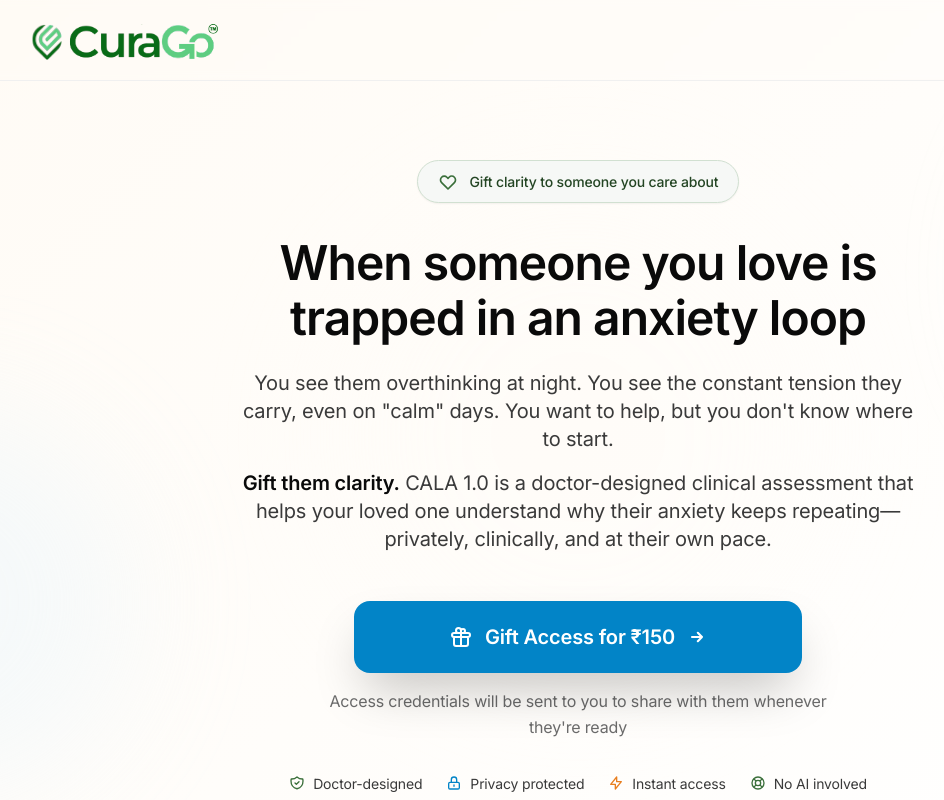
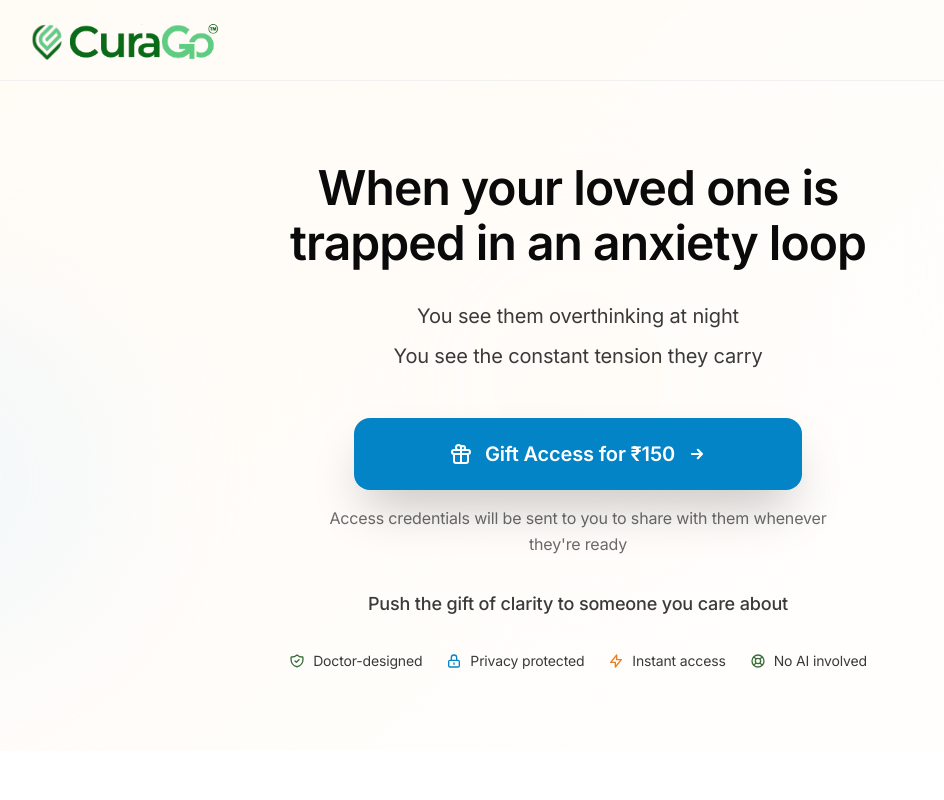
Before and after one commit to raghavendra-10/curagonew, a Next.js app: page /care in a window 1280 px wide. Shown: the top 800 px of the page, without its empty margins (62-1006 px from the left). Built offline with nearby package versions, Linux system fonts and the light colour scheme.

Commit message:
style: update CareHero component text for clarity and emotional impact

```diff
--- a/components/care/CareHero.jsx
+++ b/components/care/CareHero.jsx
@@ -12,28 +12,18 @@
 
       <div className="w-full max-w-container mx-auto relative z-10">
         <div className="max-w-4xl mx-auto text-center">
-          {/* Emoji or Icon Header */}
-          <div className="mb-8 flex justify-center">
-            <div className="inline-flex items-center gap-3 px-5 py-2.5 rounded-full bg-sage-50 border border-sage-200 shadow-sm">
-              <svg className="w-5 h-5 text-sage-600" fill="none" stroke="currentColor" viewBox="0 0 24 24">
-                <path strokeLinecap="round" strokeLinejoin="round" strokeWidth={2} d="M4.318 6.318a4.5 4.5 0 000 6.364L12 20.364l7.682-7.682a4.5 4.5 0 00-6.364-6.364L12 7.636l-1.318-1.318a4.5 4.5 0 00-6.364 0z" />
-              </svg>
-              <span className="text-sm font-medium text-sage-800">Gift clarity to someone you care about</span>
-            </div>
-          </div>
-
           {/* Main Heading */}
-          <h1 className="text-primary mb-6 text-balance">
-            When someone you love is trapped in an anxiety loop
+          <h1 className="text-primary mb-8 text-balance">
+            When your loved one is trapped in an anxiety loop
           </h1>
 
-          {/* Description */}
-          <div className="mb-12 space-y-4 max-w-2xl mx-auto">
+          {/* Description - Single Lines */}
+          <div className="mb-12 space-y-3 max-w-2xl mx-auto">
             <p className="text-secondary text-lg md:text-xl leading-relaxed">
-              You see them overthinking at night. You see the constant tension they carry, even on "calm" days. You want to help, but you don't know where to start.
+              You see them overthinking at night
             </p>
             <p className="text-secondary text-lg md:text-xl leading-relaxed">
-              <strong className="text-primary font-semibold">Gift them clarity.</strong> CALA 1.0 is a doctor-designed clinical assessment that helps your loved one understand why their anxiety keeps repeating—privately, clinically, and at their own pace.
+              You see the constant tension they carry
             </p>
           </div>
 
@@ -62,6 +52,13 @@
             {/* Credentials Note */}
             <p className="text-muted text-sm md:text-base max-w-lg leading-relaxed">
               Access credentials will be sent to you to share with them whenever they're ready
+            </p>
+          </div>
+
+          {/* Gift Message */}
+          <div className="mb-8">
+            <p className="text-secondary text-base md:text-lg font-medium">
+              Push the gift of clarity to someone you care about
             </p>
           </div>
 
```
